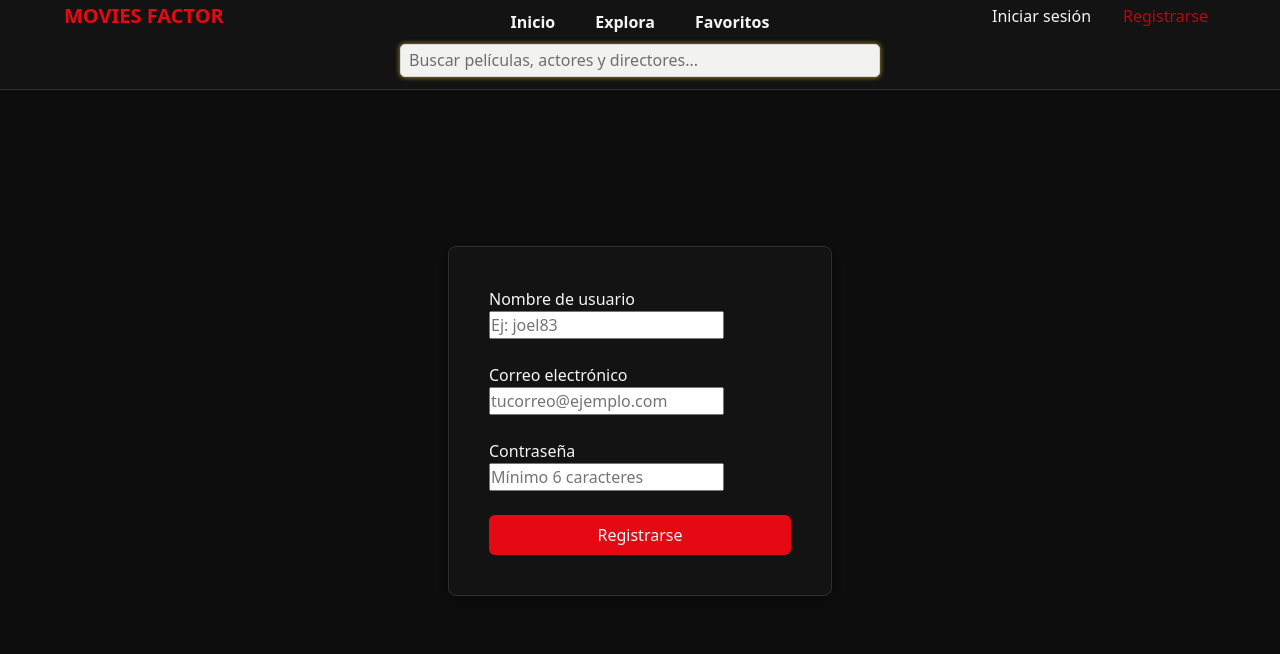
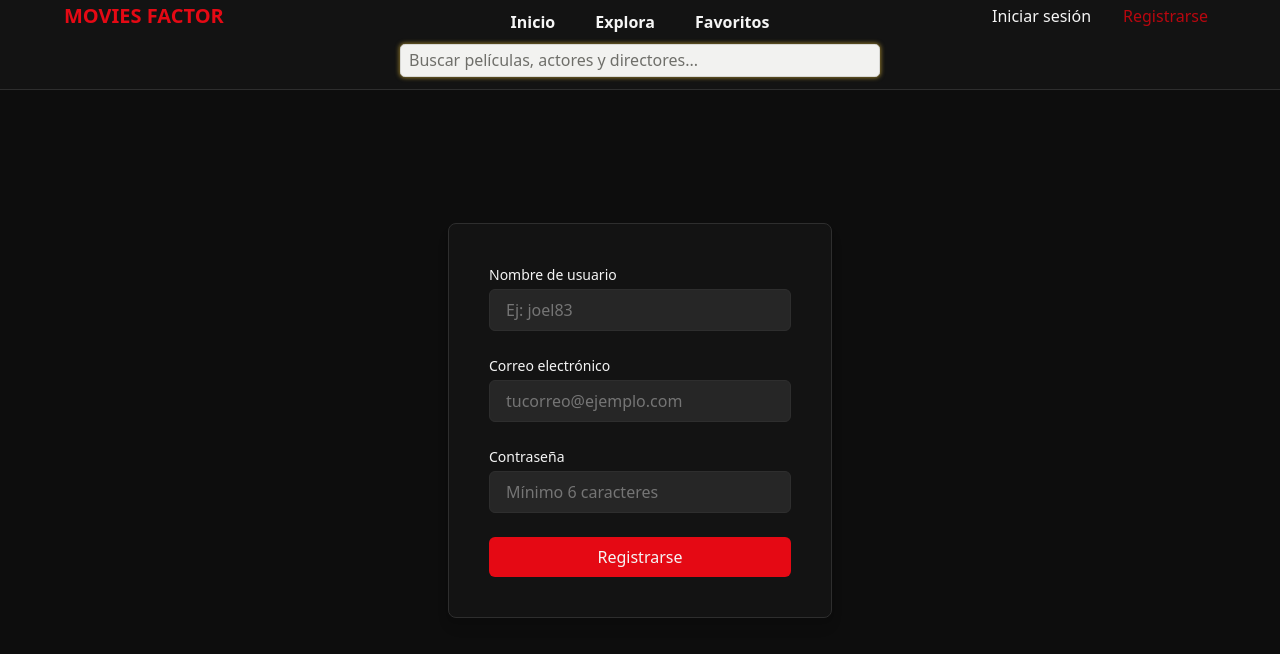
Before and after one commit to Joel-Gandalf/S5_Movies, a React (Vite) app in the folder frontend/: page /register in a window 1280 px wide. Shown: the top 654 px of the page. Built offline with nearby package versions, Linux system fonts and the light colour scheme; no server answers.

Commit message:
style(form-field): add consistent styles for FormField and error messages
Add FormField.module.css with a stacked label/input layout, focus and error states, reusable across every form in the app.

```diff
--- a/frontend/src/components/FormField.tsx
+++ b/frontend/src/components/FormField.tsx
@@ -1,5 +1,6 @@
 import type { InputHTMLAttributes } from "react";
 import type { UseFormRegisterReturn } from "react-hook-form";
+import styles from "../styles/FormField.module.css";
 
 interface FormFieldProps extends InputHTMLAttributes<HTMLInputElement> {
     id: string;
@@ -12,17 +13,20 @@ export const FormField = ({ id, label, error, registration, ...inputProps }: For
     const errorId = `${id}-error`;
 
     return (
-        <div>
-            <label htmlFor={id}>{label}</label>
+        <div className={styles.field}>
+            <label htmlFor={id} className={styles.label}>
+                {label}
+            </label>
             <input
                 id={id}
+                className={`${styles.input} ${error ? styles.inputError : ""}`}
                 aria-invalid={Boolean(error)}
                 aria-describedby={error ? errorId : undefined}
                 {...registration}
                 {...inputProps}
             />
             {error && (
-                <p id={errorId} role="alert">
+                <p id={errorId} className={styles.errorMessage} role="alert">
                     {error}
                 </p>
             )}
--- /dev/null
+++ b/frontend/src/styles/FormField.module.css
@@ -0,0 +1,35 @@
+.field {
+    display: flex;
+    flex-direction: column;
+    gap: var(--spacing-xs);
+}
+
+.label {
+    font-size: var(--font-size-sm);
+    font-weight: var(--font-weight-medium);
+    color: var(--color-text);
+}
+
+.input {
+    width: 100%;
+    padding: var(--spacing-sm) var(--spacing-md);
+    border: 1px solid var(--color-border);
+    border-radius: 0.375rem;
+    background-color: var(--color-surface-elevated);
+    color: var(--color-text);
+    font-size: var(--font-size-base);
+}
+
+.input:focus {
+    outline: none;
+    border-color: var(--color-primary);
+}
+
+.inputError {
+    border-color: var(--color-error);
+}
+
+.errorMessage {
+    color: var(--color-error);
+    font-size: var(--font-size-sm);
+}
```
